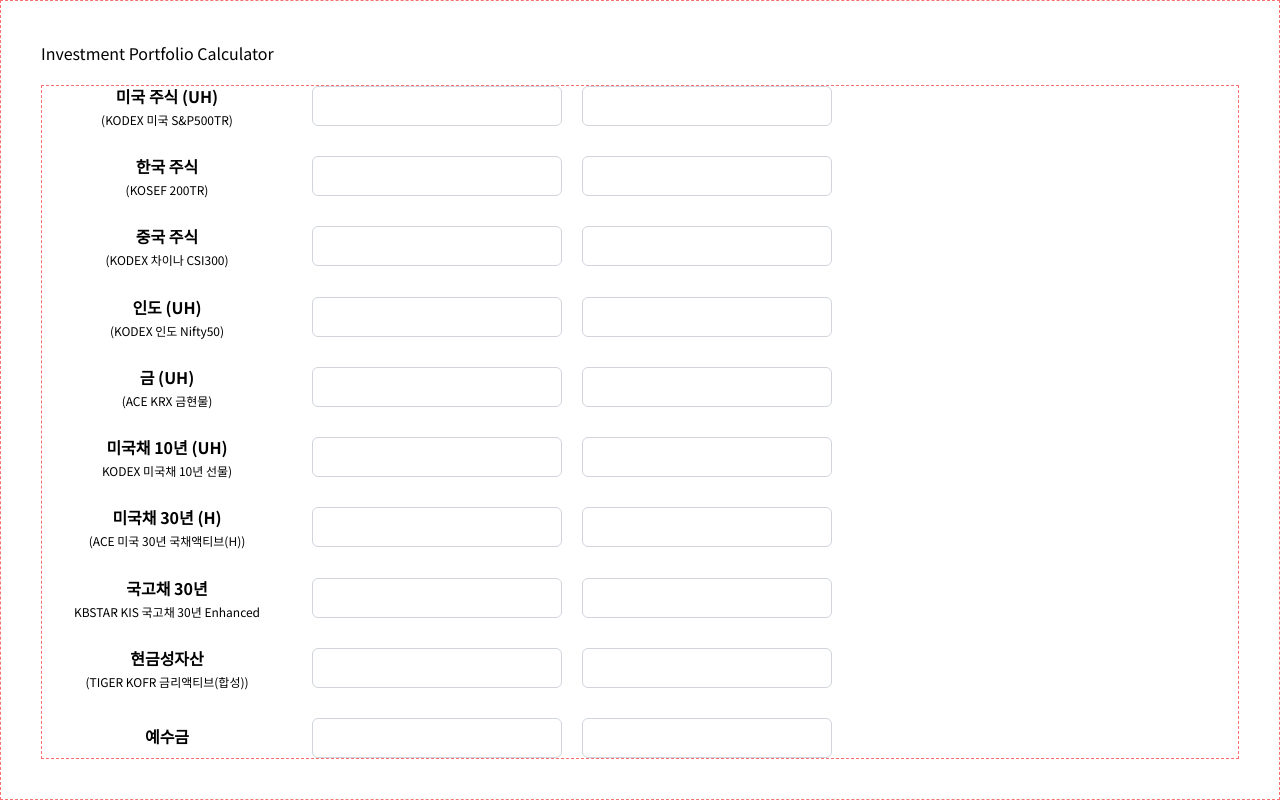
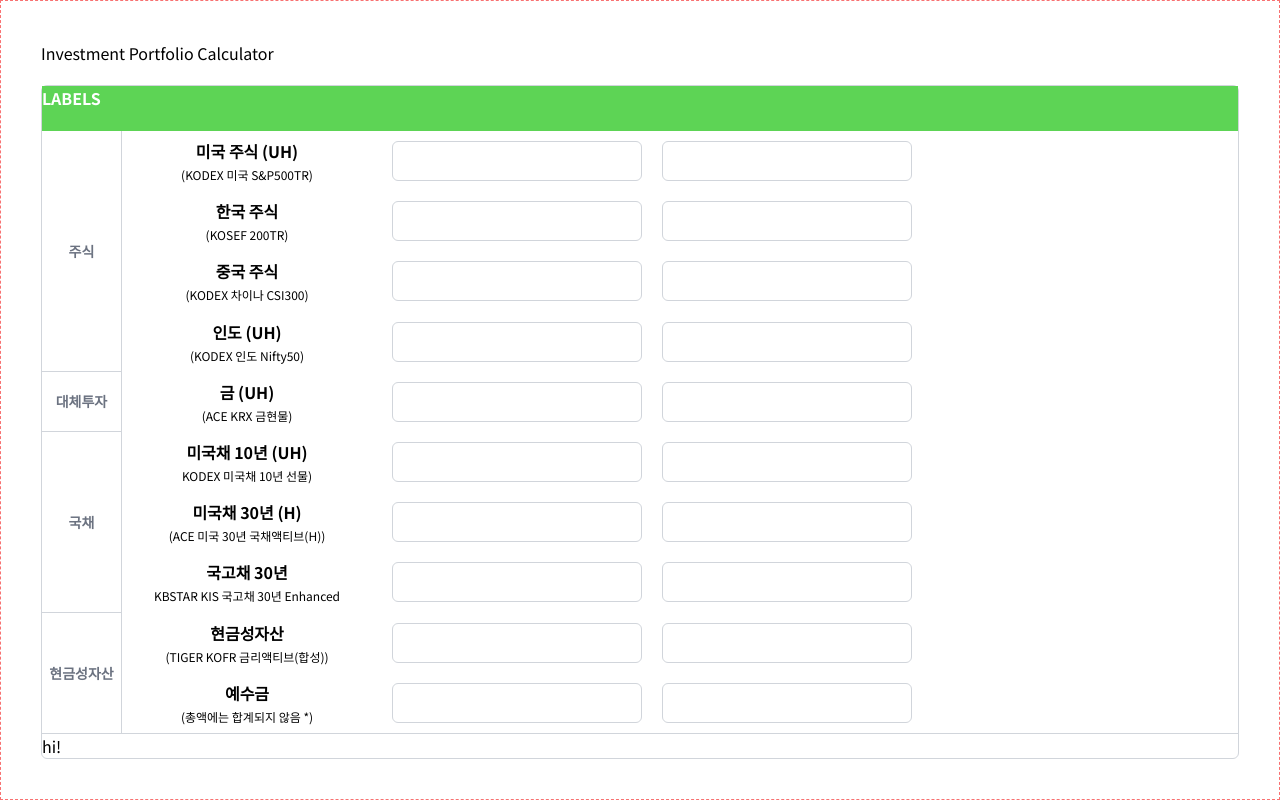
Before and after one commit to sqsung/investment-ratio-calculator, a Next.js app: page / in a window 1280 px wide. Built offline with nearby package versions, Linux system fonts and the light colour scheme.

Commit message:
Feat: side labels UI

```diff
--- a/src/app/page.tsx
+++ b/src/app/page.tsx
@@ -5,7 +5,16 @@ export default function Home() {
   return (
     <div className="debug-border h-screen p-10 flex flex-col gap-5">
       <h1>Investment Portfolio Calculator</h1>
-      <div className="debug-border h-full flex flex-col justify-between">
+      <div className="h-full flex flex-col border rounded-md border-gray-300">
+        <div className="h-[50px] w-full bg-primary text-white font-bold">LABELS</div>
+        <div className="h-full flex">
+          <div className="grid grid-rows-[4fr,1fr,3fr,2fr] w-[80px] h-full text-sm text-gray-500 font-bold">
+            <p className="h-full flex justify-center items-center border-r border-b border-gray-300">주식</p>
+            <p className="h-full flex justify-center items-center border-r border-b border-gray-300">대체투자</p>
+            <p className="h-full flex justify-center items-center border-r border-b border-gray-300">국채</p>
+            <p className="h-full flex justify-center items-center border-r border-gray-300">현금성자산</p>
+          </div>
+          <div className="flex flex-col h-full justify-around">
             <InvestmentInput mainLabel="미국 주식 (UH)" subLabel="(KODEX 미국 S&P500TR)" />
             <InvestmentInput mainLabel="한국 주식" subLabel="(KOSEF 200TR)" />
             <InvestmentInput mainLabel="중국 주식" subLabel="(KODEX 차이나 CSI300)" />
@@ -15,7 +24,10 @@ export default function Home() {
             <InvestmentInput mainLabel="미국채 30년 (H)" subLabel="(ACE 미국 30년 국채액티브(H))" />
             <InvestmentInput mainLabel="국고채 30년" subLabel="KBSTAR KIS 국고채 30년 Enhanced" />
             <InvestmentInput mainLabel="현금성자산" subLabel="(TIGER KOFR 금리액티브(합성))" />
-        <InvestmentInput mainLabel="예수금" />
+            <InvestmentInput mainLabel="예수금" subLabel="(총액에는 합계되지 않음 *)" />
+          </div>
+        </div>
+        <div className="border-t border-gray-300">hi!</div>
       </div>
     </div>
   );
```
Lines whose indentation alone changed are shown as unchanged.
